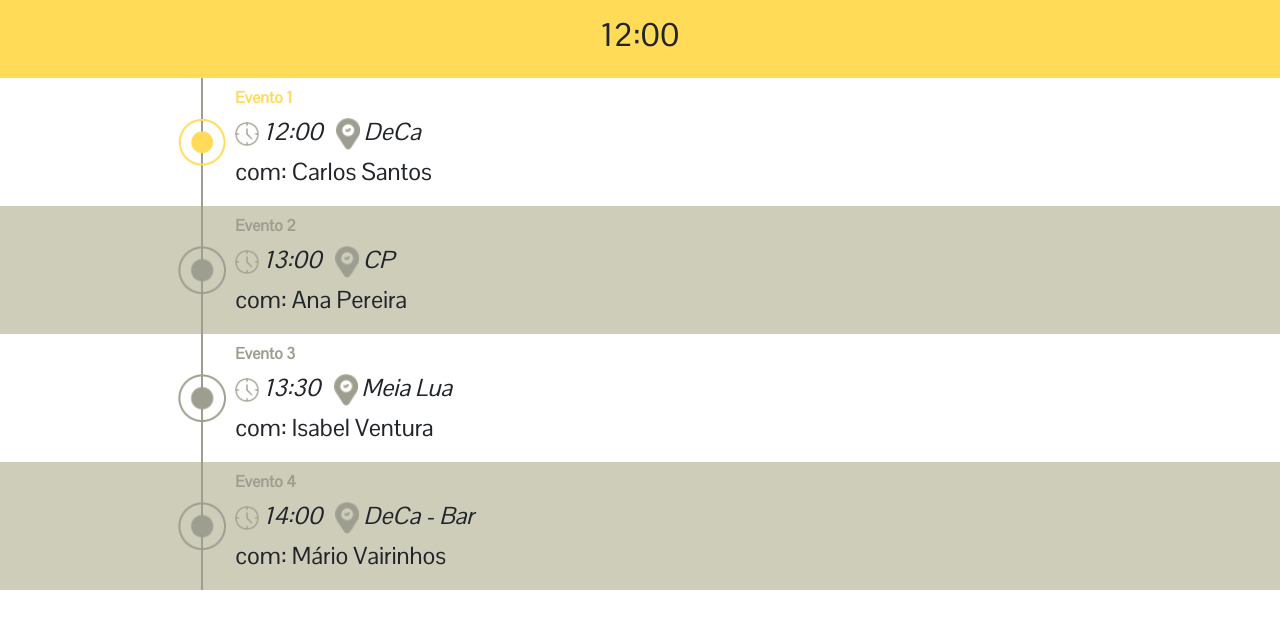
After one commit to Alexandre-Gamelas/internetDay2019, a PHP site: page /horario.php in a window 1280 px wide. The commit adds this page. Shown: the top 629 px of the page. Run offline with PHP 8.4, Linux system fonts and the light colour scheme; some libraries are stand-ins or nearby versions.

Commit message:
commit 2

```diff
--- /dev/null
+++ b/componentes/entrada_horario.php
@@ -0,0 +1,69 @@
+<?php
+//dados para simular BD, será substituido por uma query sql
+//para que este componente seja competivel com varios ecrãs, cada ecrã poderá ter uma variavel onde está guaradada essa query!!!
+$entradas = array(
+    array(
+        "Evento 1",
+        "12:00",
+        "DeCa",
+        "Carlos Santos"
+    ),
+
+    array(
+        "Evento 2",
+        "13:00",
+        "CP",
+        "Ana Pereira"
+    ),
+
+    array(
+        "Evento 3",
+        "13:30",
+        "Meia Lua",
+        "Isabel Ventura"
+    ),
+
+    array(
+        "Evento 4",
+        "14:00",
+        "DeCa - Bar",
+        "Mário Vairinhos"
+    ),
+);
+
+$num = 1;
+
+foreach($entradas as $entrada){
+    if($num == 1){
+        $ponto = 'assets/img/horario/p-ativo.png';
+        $cor_nome= '#FFDB58';
+    } else {
+        $ponto = 'assets/img/horario/ponto.png';
+        $cor_nome = '#9E9E90';
+    }
+
+    if($num % 2 == 0){
+        $bg = '#CECDBA';
+    } else {
+        $bg = 'white';
+    }
+    echo "
+           <section class=\"row\" style='background-color: $bg'>
+                <article class=\"col-2\" style=\"border-right: 2px solid #9E9E90; position: relative\">
+                    <img class=\"m-0 p-0\" src=$ponto alt=\"\" style=\"width: 6vmin; height: auto; position: absolute; top: 50%; left: 100%; transform: translate(-48%, -50%);\">
+                </article>
+
+                <article class=\"col-9 pt-2 pl-4 ml-2\">
+                    <p class=\"mb-1 nome_evento\" style='color: $cor_nome;'>$entrada[0]</p>
+                    <p style=\"font-size: 3vmin\" class=\"mb-1\">
+                        <i><img style=\"width: 3vmin; height: auto\" src=\"assets/img/horario/relogio.png\" alt=\"\"></i><i class=\"ml-1\">$entrada[1]</i>
+                        <i class=\"ml-2\"><img style=\"width: 3vmin; height: auto\" class=\"img-fluid\" src=\"assets/img/horario/local.png\" alt=\"\"></i><i class=\"ml-1\">$entrada[2]</i>
+                    </p>
+                    <p style=\"font-size: 3vmin\">com: $entrada[3]</p>
+                </article>
+           </section>
+        ";
+
+    $num++;
+}
+?>
--- a/componentes/menuC.php
+++ b/componentes/menuC.php
@@ -15,7 +15,7 @@
     <img id="perfil" class="pointer menuIcon" src="assets/img/menu/perfil.png" alt="">
     <img id="horario" class="pointer menuIcon" src="assets/img/menu/horario.png" alt="">
     <img id="mapa" class="pointer menuIcon" src="assets/img/menu/mapa.png" alt="">
-    <img id="historico" class="pointer menuIcon" src="assets/img/menu/historico.png" alt="">
+    <a href="historico.php"><img id="historico" class="pointer menuIcon" src="assets/img/menu/historico.png" alt=""></a>
     <img id="qrcode" class="pointer" src="assets/img/menu/qrcode.png" alt="">
 </div>
 
--- /dev/null
+++ b/css/horario.css
@@ -0,0 +1,7 @@
+.nome_evento{
+    font-weight: bold;
+}
+
+.section_vento p{
+    color: #9E9E90;
+}
--- /dev/null
+++ b/horario.php
@@ -0,0 +1,19 @@
+<!doctype html>
+<html lang="en">
+<?php include_once "helpers/header.php" ?>
+<style>
+    <?php include 'css/horario.css'; ?>
+</style>
+
+<body>
+    <section class="row">
+        <article class="col-12 text-center" style="background-color: #FFDB58;">
+            <h2 class="p-3">12:00</h2>
+        </article>
+    </section>
+
+   <?php include_once "componentes/entrada_horario.php" ?>
+
+
+</body>
+</html>
--- a/index.php
+++ b/index.php
@@ -14,7 +14,7 @@
 
     <section class="row" id="opcoes_entrada">
         <article class="col-12 text-center animated bounceInUp">
-            <button><a href="entrar.php">ENTRAR</a></button>
+            <a href="entrar.php"><button>ENTRAR</button></a>
         </article>
 
         <article class="col-12 text-center mt-4 animated bounceInUp" style="animation-delay: 0.1s;">
```
Also changed, not shown: componentes/entrada_utilizador.php (added, +56 -0 lines), historico.php (added, +24 -0 lines), assets/img/entrada_utilizador/mais-s.png (added), assets/img/entrada_utilizador/olho-s.png (added), assets/img/entrada_utilizador/teste.jpg (added), assets/img/horario/local.png (added), assets/img/horario/p-ativo.png (added), assets/img/horario/ponto.png (added), assets/img/horario/relogio.png (added).
